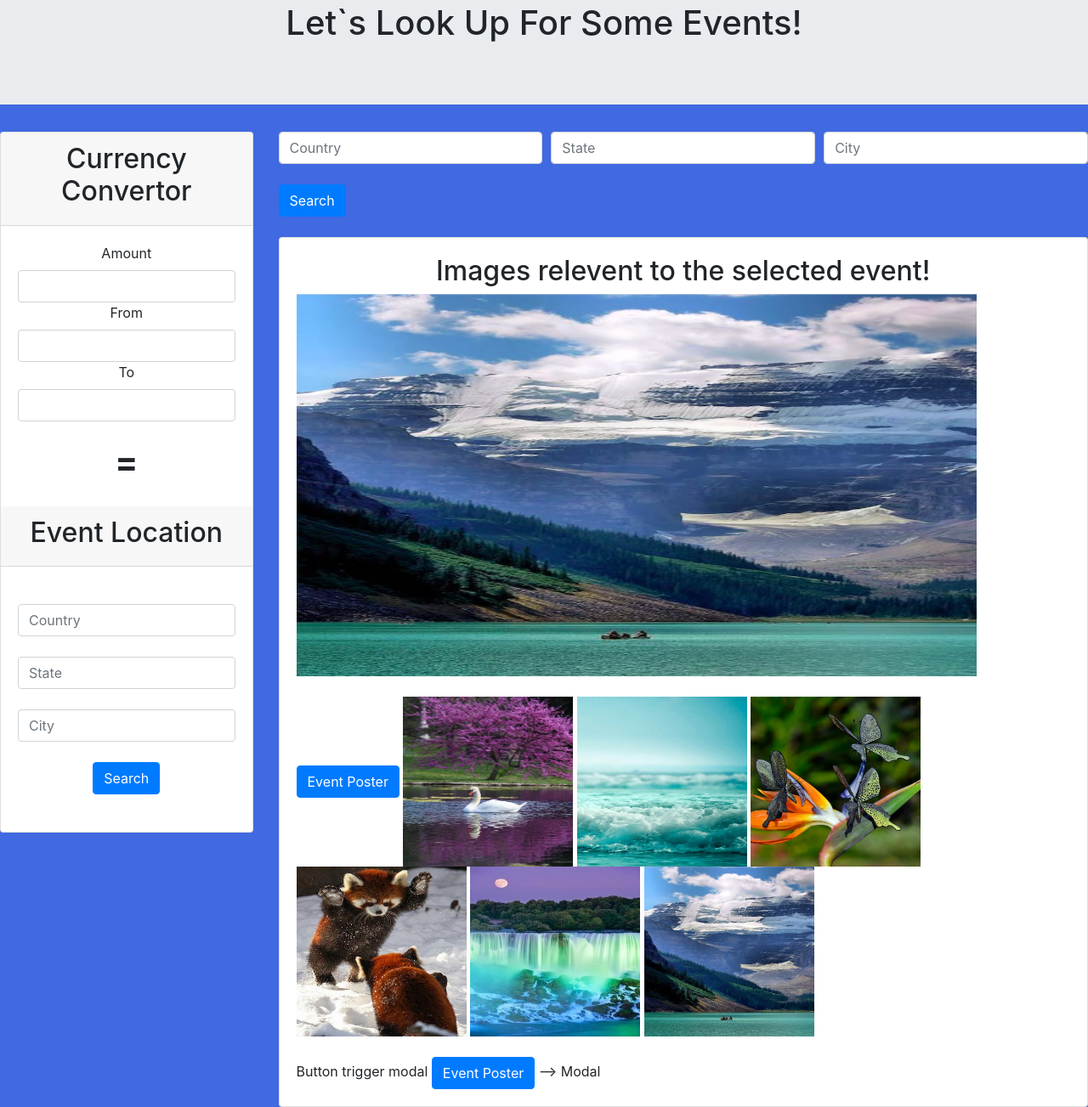
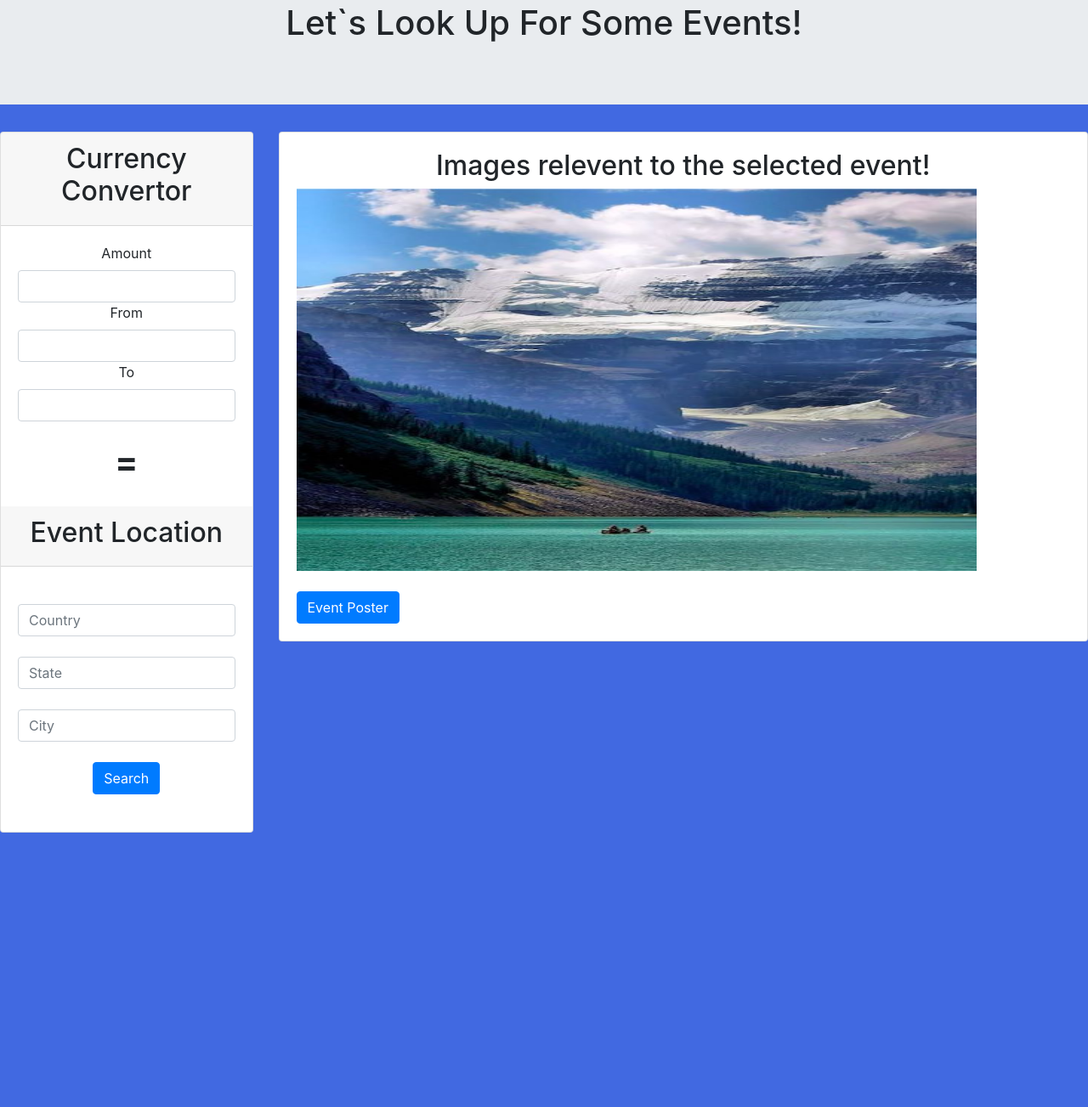
Before and after one commit to msasansalimi/Project-1, a plain HTML site: page index.html in a window 1280 px wide. Shown: the part 117-1420 px from the top of the page at 85% size. After the commit the page ends 1097 px from the top, so only its background shows below. Drawn offline with nearby package versions, Linux system fonts and the light colour scheme.

Commit message:
Update index.html

```diff
--- a/index.html
+++ b/index.html
@@ -97,37 +97,15 @@
     </div>
 
 
-
     <div class="col-9">
-
-
-
-
-      <form>
-        <div class="form-row">
-          <div class="col-4">
-            <input type="text" class="form-control" placeholder="Country">
-          </div>
-          <div class="col-4">
-            <input type="text" class="form-control" placeholder="State">
-          </div>
-          <div class="col-4">
-            <input type="text" class="form-control" placeholder="City">
-          </div>
-        </div>
-        <br>
-        <button type="button" class="btn btn-primary" id="eventSearch">Search</button><br>
-        <br>
-      </form>
 
 
 
       <div class="event-poster" id="eventDisplay">
 
-     <div class="card">
+        <div class="card">
           <div class="card-body">
             <h2 class="text-center">Images relevent to the selected event!</h2>
-
 
             <img src="IMAGES/img6.jpg" alt="pic1" width="800px" height="450px"><br>
             <br>
@@ -139,25 +117,6 @@
               Event Poster
             </button>
 
-
-
-            <img src="IMAGES/img1.jpg" alt="pic1" width="200px" height="200px">
-            <img src="IMAGES/img2.jpg" alt="pic1" width="200px" height="200px">
-            <img src="IMAGES/img3.jpg" alt="pic1" width="200px" height="200px">
-            <img src="IMAGES/img4.jpg" alt="pic1" width="200px" height="200px">
-            <img src="IMAGES/img5.jpg" alt="pic1" width="200px" height="200px">
-            <img src="IMAGES/img6.jpg" alt="pic1" width="200px" height="200px"><br>
-            <br>
-
-
-
-             Button trigger modal
-            <button type="button" class="btn btn-primary" data-toggle="modal" data-target="#exampleModalLong">
-              Event Poster
-            </button> -->
-
-
-             Modal
 
             <div class="modal fade" id="exampleModalLong" tabindex="-1" role="dialog" aria-labelledby="exampleModalLongTitle"
               aria-hidden="true">
@@ -192,12 +151,8 @@
 
   <script src="https://cdnjs.cloudflare.com/ajax/libs/jquery/3.2.1/jquery.min.js"></script>
   <script type="text/javascript" src="http://api.eventful.com/js/api"></script>
-
   <script src="./assets/javascript/event.js"></script>
   <!--Eventful API link-->
-
-  <script src="./assets/javascript/event.js"></script> <!--Eventful API link-->
-
 </body>
 
 </html>
```
